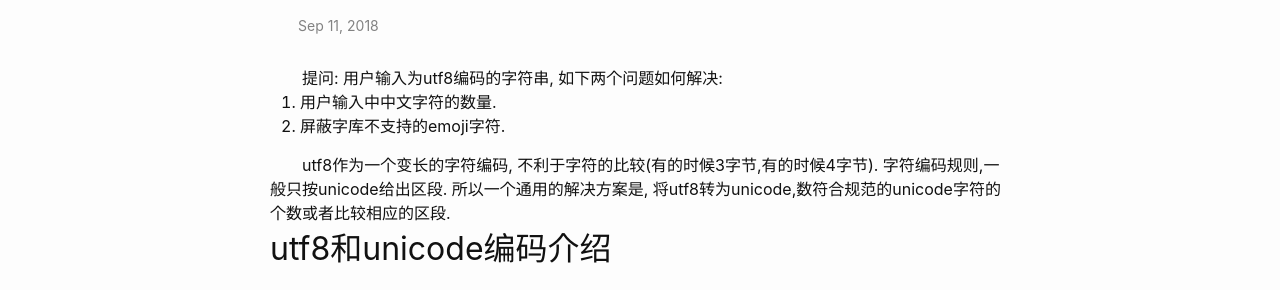
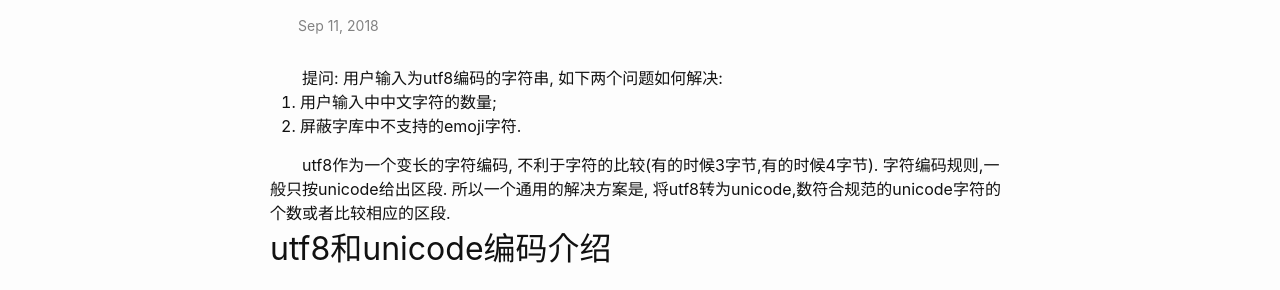
Before and after one commit to yaozhongcun/yaozhongcun.github.io, a Jekyll site: the page built from _posts/2018-09-15-tech-c-codec.markdown, in a window 1280 px wide and 900 px high. Shown: the part 134-424 px from the top of the window. Built offline with Jekyll 4.4.1, drawn with Linux system fonts in a browser that asks for light colours.

Commit message:
Update 2018-09-15-tech-c-codec.markdown

```diff
--- a/_posts/2018-09-15-tech-c-codec.markdown
+++ b/_posts/2018-09-15-tech-c-codec.markdown
@@ -6,8 +6,8 @@ categories: 技术
 ---
 
 提问: 用户输入为utf8编码的字符串, 如下两个问题如何解决:
-1. 用户输入中中文字符的数量.
-2. 屏蔽字库不支持的emoji字符.
+1. 用户输入中中文字符的数量;
+2. 屏蔽字库中不支持的emoji字符.
 
 utf8作为一个变长的字符编码, 不利于字符的比较(有的时候3字节,有的时候4字节).
 字符编码规则,一般只按unicode给出区段.
```
